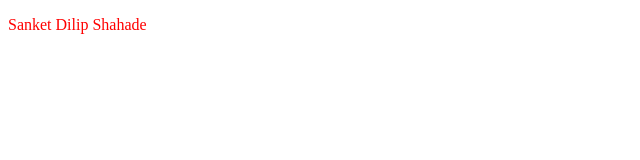
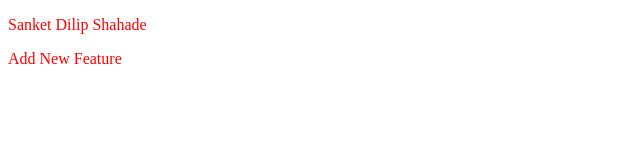
Before and after one commit to sanketshahade09/sanket, a plain HTML site: page index.HTML in a window 1280 px wide. Shown: the whole page, without its empty margins (0-640 px from the left). Drawn offline with Linux system fonts and the light colour scheme.

Commit message:
add new feature

```diff
--- a/index.HTML
+++ b/index.HTML
@@ -8,6 +8,6 @@
 </head>
 <body>
   <p>Sanket Dilip Shahade</p>
-
+  <P>Add New Feature</P>
 </body>
 </html>
```
